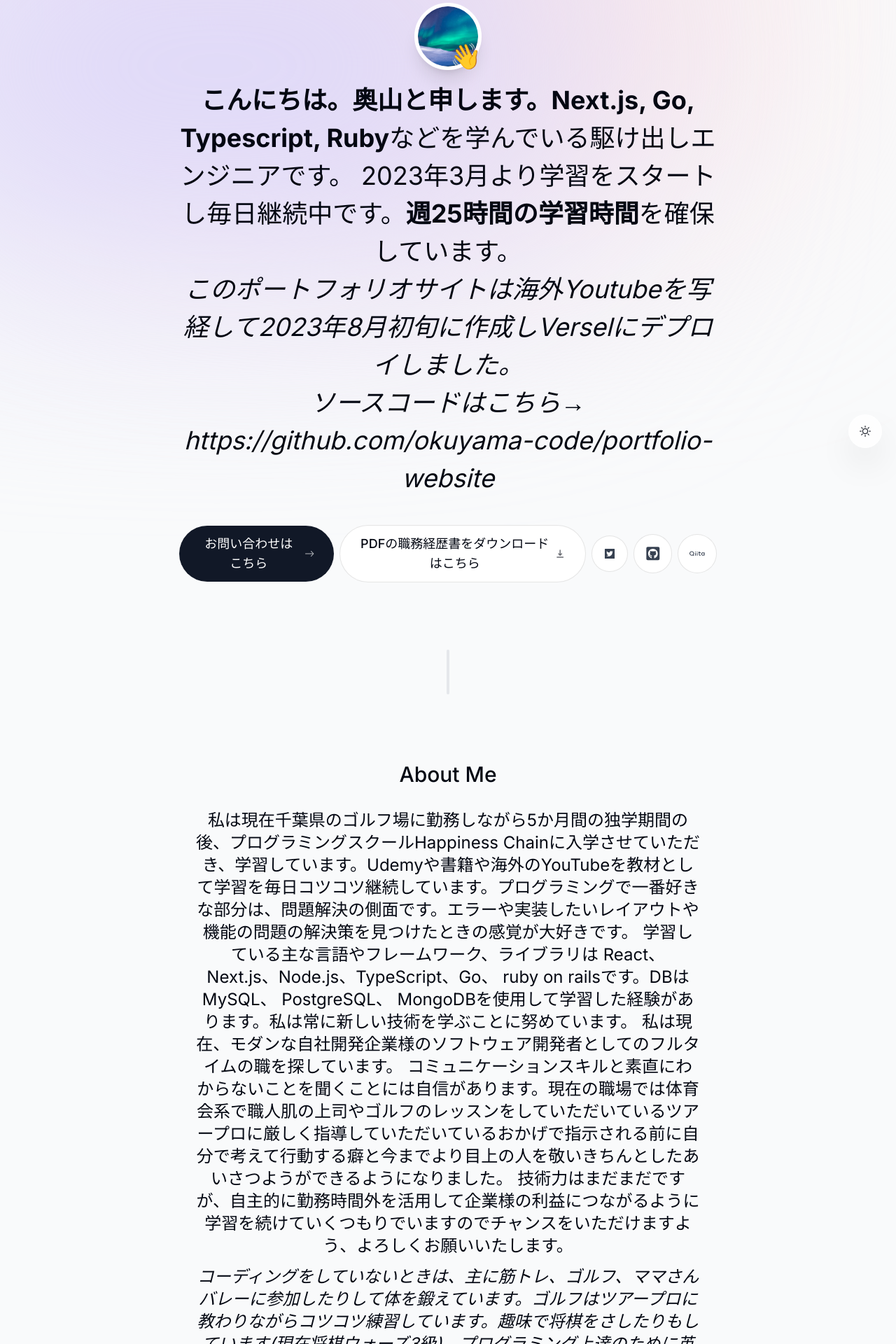
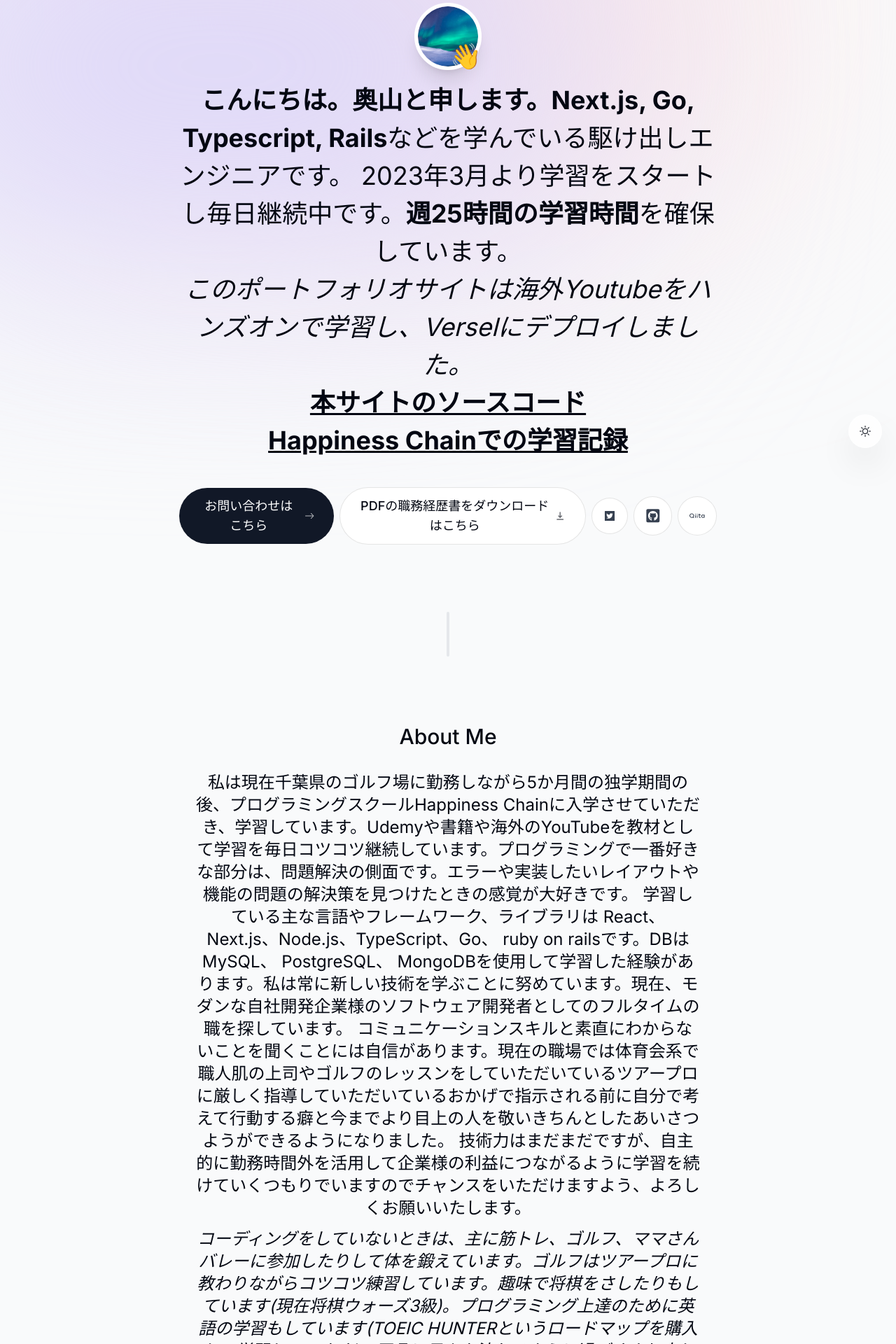
Before and after one commit to okuyama-code/portfolio-website, a Next.js app: page / in a window 1280 px wide. Shown: the part 140-2060 px from the top of the page at 70% size. Built offline with nearby package versions, Linux system fonts and the light colour scheme; no server answers.

Commit message:
本文など編集

```diff
--- a/components/about.tsx
+++ b/components/about.tsx
@@ -20,13 +20,13 @@ export default function About() {
     >
       <SectionHeading>About me</SectionHeading>
       <p className="mb-3 text-2xl">
-        私は現在千葉県のゴルフ場に勤務しながら5か月間の独学期間の後、プログラミングスクールHappiness Chainに入学させていただき、学習しています。Udemyや書籍や海外のYouTubeを教材として学習を毎日コツコツ継続しています。プログラミングで一番好きな部分は、問題解決の側面です。エラーや実装したいレイアウトや機能の問題の解決策を見つけたときの感覚が大好きです。 学習している主な言語やフレームワーク、ライブラリは React、Next.js、Node.js、TypeScript、Go、 ruby on railsです。DBはMySQL、 PostgreSQL、 MongoDBを使用して学習した経験があります。私は常に新しい技術を学ぶことに努めています。 私は現在、モダンな自社開発企業様のソフトウェア開発者としてのフルタイムの職を探しています。
+        私は現在千葉県のゴルフ場に勤務しながら5か月間の独学期間の後、プログラミングスクールHappiness Chainに入学させていただき、学習しています。Udemyや書籍や海外のYouTubeを教材として学習を毎日コツコツ継続しています。プログラミングで一番好きな部分は、問題解決の側面です。エラーや実装したいレイアウトや機能の問題の解決策を見つけたときの感覚が大好きです。 学習している主な言語やフレームワーク、ライブラリは React、Next.js、Node.js、TypeScript、Go、 ruby on railsです。DBはMySQL、 PostgreSQL、 MongoDBを使用して学習した経験があります。私は常に新しい技術を学ぶことに努めています。現在、モダンな自社開発企業様のソフトウェア開発者としてのフルタイムの職を探しています。
         コミュニケーションスキルと素直にわからないことを聞くことには自信があります。現在の職場では体育会系で職人肌の上司やゴルフのレッスンをしていただいているツアープロに厳しく指導していただいているおかげで指示される前に自分で考えて行動する癖と今までより目上の人を敬いきちんとしたあいさつようができるようになりました。
         技術力はまだまだですが、自主的に勤務時間外を活用して企業様の利益につながるように学習を続けていくつもりでいますのでチャンスをいただけますよう、よろしくお願いいたします。
       </p>
 
       <p className="italic text-2xl">
-        コーディングをしていないときは、主に筋トレ、ゴルフ、ママさんバレーに参加したりして体を鍛えています。ゴルフはツアープロに教わりながらコツコツ練習しています。趣味で将棋をさしたりもしています(現在将棋ウォーズ3級)。プログラミング上達のために英語を学習しようとも考えています。平凡に日々を流れるように過ごすより少しでも向上していきたい性格なのでプログラミングにはやりがいを感じることができています。
+        コーディングをしていないときは、主に筋トレ、ゴルフ、ママさんバレーに参加したりして体を鍛えています。ゴルフはツアープロに教わりながらコツコツ練習しています。趣味で将棋をさしたりもしています(現在将棋ウォーズ3級)。プログラミング上達のために英語の学習もしています(TOEIC HUNTERというロードマップを購入して学習しています)。平凡に日々を流れるように過ごすより少しでも向上していきたい性格なのでプログラミング学習にはやりがいを感じることができています。
       </p>
     </motion.section>
   );
--- a/components/intro.tsx
+++ b/components/intro.tsx
@@ -63,13 +63,16 @@ export default function Intro() {
         animate={{ opacity: 1, y: 0 }}
       >
         <span className="font-bold">こんにちは。奥山と申します。</span>
-        <span className="font-bold">Next.js, Go, Typescript, Ruby</span>
+        <span className="font-bold">Next.js, Go, Typescript, Rails</span>
         などを学んでいる駆け出しエンジニアです。
         2023年3月より学習をスタートし毎日継続中です。
         <span className="font-bold" >週25時間の学習時間</span>を確保しています。<br></br>
-        <span className='italic'>このポートフォリオサイトは海外Youtubeを写経して2023年8月初旬に作成しVerselにデプロイしました。<br></br>
-        ソースコードはこちら→ https://github.com/okuyama-code/portfolio-website
+        <span className='italic'>このポートフォリオサイトは海外Youtubeをハンズオンで学習し、Verselにデプロイしました。<br></br>
         </span>
+        <a className='text-4xl font-bold  underline transition-colors hover:text-blue-400
+        ' href="https://github.com/okuyama-code/portfolio-website" target='_blank'>本サイトのソースコード</a><br></br>
+        <a className='text-4xl font-bold underline  transition-colors hover:text-blue-400
+        ' href="https://github.com/okuyama-code/daily_report/tree/main/2023/08" target='_blank'>Happiness Chainでの学習記録</a>
       </motion.h1>
 
       <motion.div
--- a/lib/data.ts
+++ b/lib/data.ts
@@ -45,7 +45,8 @@ export const projectsData = [
   {
     title: "Discocdクローン",
     description:
-      "Udemy講座の【Discordクローン開発】React/Redux/Typescript/Firebaseで作るアプリ開発実践講座を学習しました。https://www.udemy.com/course/discord-clone-udemy/ ソースコード https://github.com/okuyama-code/discord-clone",
+      `Udemy講座の【Discordクローン開発】React/Redux/Typescript/Firebaseで作るアプリ開発実践講座を学習しました。https://www.udemy.com/course/discord-clone-udemy/
+      ソースコード https://github.com/okuyama-code/discord-clone`,
     tags: ["React", "TypeScript", "Redux", "Tailwind", "Firebase"],
     imageUrl: discordImg,
   },
@@ -85,7 +86,7 @@ export const experiencesData = [
     date: "2023/7 - 2023/8/8",
   },
   {
-    title: "Happiness Chainに入学",
+    title: "Happiness Chainで学習",
     location: "千葉県",
     description:
       "しっかりモダンな自社開発企業への転職に着地するためにハイレベルな環境に身を置くことにしました。趣味のゴルフもツアープロに教わったロードマップに従うことで上達することができたので、プログラミングもプロのロードマップに100%従って学習しています。身近なゴルフの例でも9割の人が我流 or 間違った指導者の下で上達のチャンスを逃している人をたくさん見てきたのでしっかり事前に調査してHappiness Chainというスクールに入会させていただくことにしました。",
```
